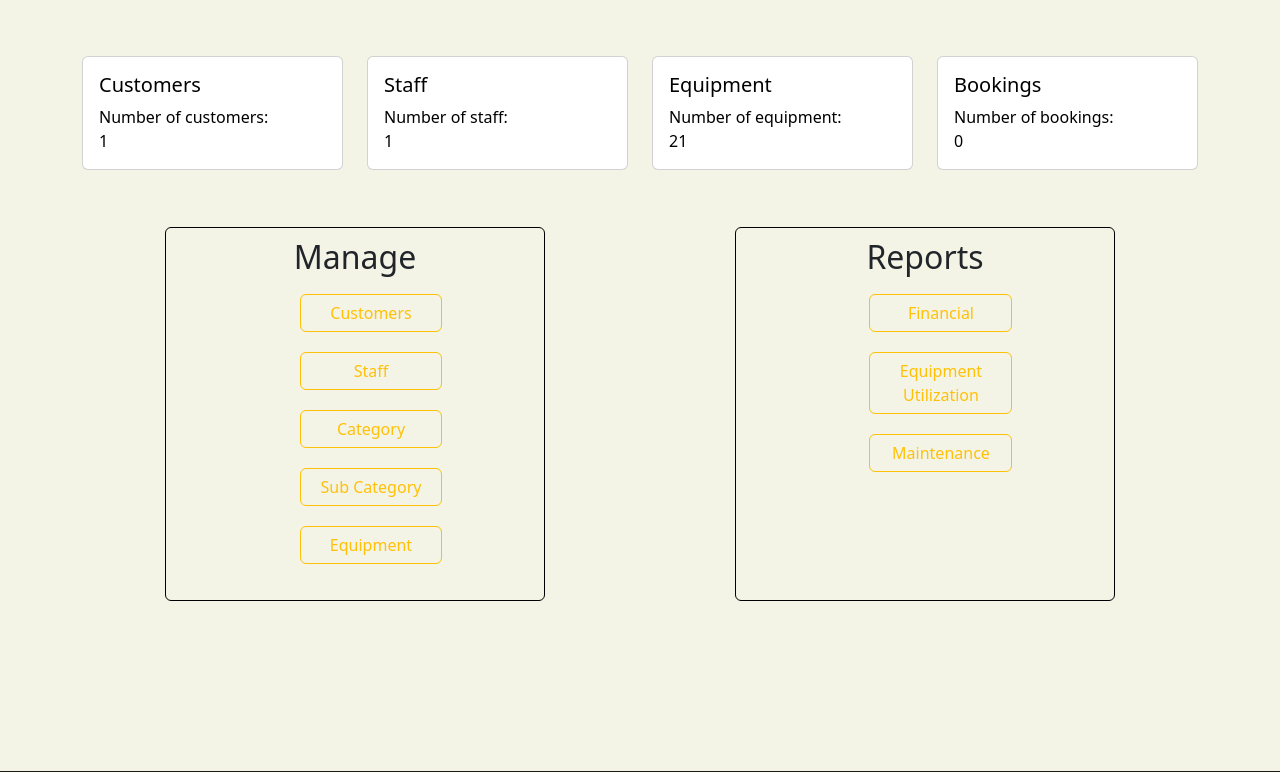
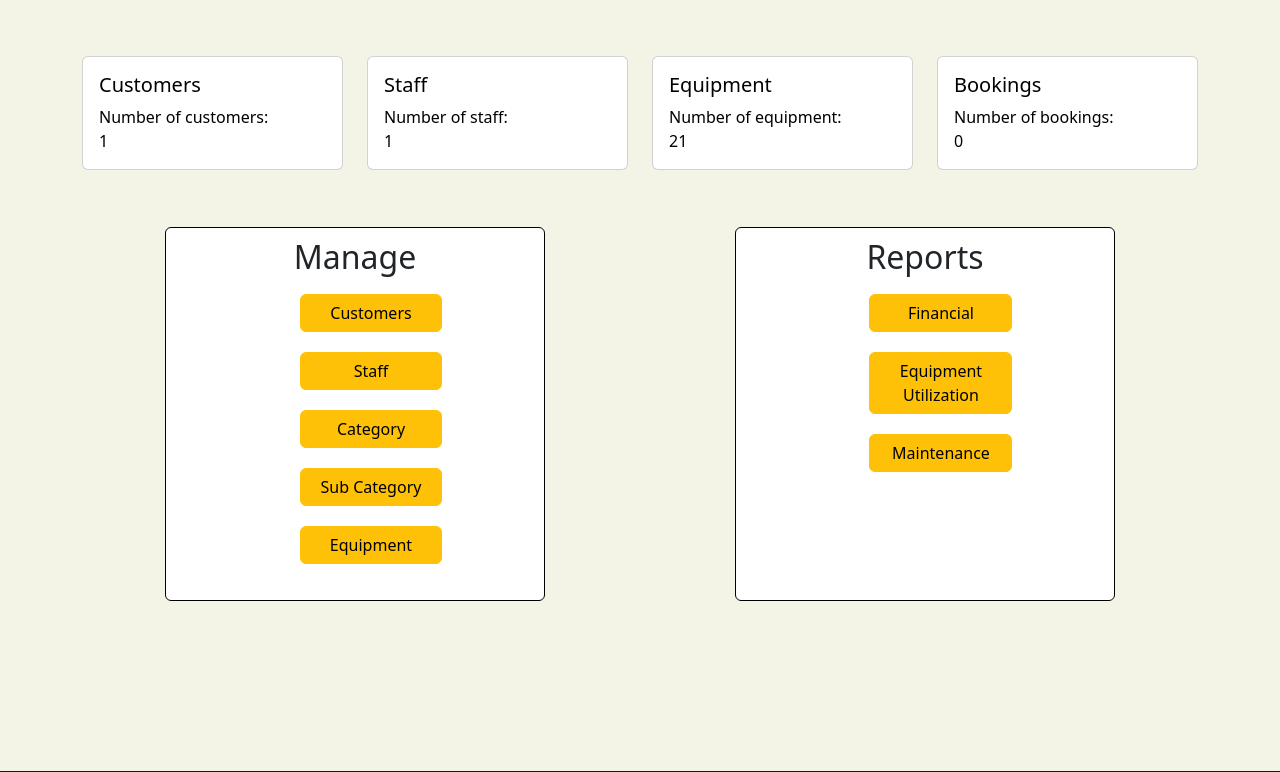
Before and after one commit to gaon5/agrihireApp, a Flask app: page /dashboard in a window 1280 px wide. Shown: the part 275-1047 px from the top of the page. Run offline with Flask 3, Linux system fonts and the light colour scheme; the visitor is signed in with stand-in values (Sample User, id 1); data comes from the database, SQL or seed files in the repository; data that the repository does not hold is empty.

Commit message:
update dashboard css

```diff
--- a/app/templates/admin/dashboard.html
+++ b/app/templates/admin/dashboard.html
@@ -30,6 +30,7 @@
 
         .btn {
             width: 50%;
+            color: black;
         }
 
         .column {
@@ -40,6 +41,7 @@
             padding: 10px;
             margin: 5% auto;
             box-sizing: border-box;
+            background-color: #ffffff;
         }
 
         .row::after {
@@ -105,20 +107,20 @@
             <div class="column rounded">
                 <h2>Manage</h2>
                 <ul id="remove">
-                    <li><a href="{{ url_for('manage_customer') }}"><button type="button" class="btn btn-outline-warning ">Customers</button></a></li>
-                    <li><a href="{{ url_for('manage_staff') }}"><button type="button" class="btn btn-outline-warning ">Staff</button></a></li>
-                    <li><a href="{{ url_for('manage_category') }}"><button type="button" class="btn btn-outline-warning ">Category</button></a></li>
-                    <li><a href="{{ url_for('manage_subcategory') }}"><button type="button" class="btn btn-outline-warning ">Sub Category</button></a></li>
-                    <li><a href="#"><button type="button" class="btn btn-outline-warning ">Equipment</button></a></li>
+                    <li><a href="{{ url_for('manage_customer') }}"><button type="button" class="btn btn-warning ">Customers</button></a></li>
+                    <li><a href="{{ url_for('manage_staff') }}"><button type="button" class="btn btn-warning ">Staff</button></a></li>
+                    <li><a href="{{ url_for('manage_category') }}"><button type="button" class="btn btn-warning ">Category</button></a></li>
+                    <li><a href="{{ url_for('manage_subcategory') }}"><button type="button" class="btn btn-warning ">Sub Category</button></a></li>
+                    <li><a href="#"><button type="button" class="btn btn-warning ">Equipment</button></a></li>
                 </ul>
             </div>
 
             <div class="column rounded">
                 <h2>Reports</h2>
                 <ul id="remove">
-                    <li><a href="{{ url_for('financial_report') }}"><button type="button" class="btn btn-outline-warning ">Financial</button></a></li>
-                    <li><a href="{{ url_for('equipment_report') }}"><button type="button" class="btn btn-outline-warning ">Equipment Utilization</button></a></li>
-                    <li><a href="{{ url_for('maintenance_report') }}"><button type="button" class="btn btn-outline-warning ">Maintenance</button></a></li>
+                    <li><a href="{{ url_for('financial_report') }}"><button type="button" class="btn btn-warning ">Financial</button></a></li>
+                    <li><a href="{{ url_for('equipment_report') }}"><button type="button" class="btn btn-warning ">Equipment Utilization</button></a></li>
+                    <li><a href="{{ url_for('maintenance_report') }}"><button type="button" class="btn btn-warning ">Maintenance</button></a></li>
                 </ul>
             </div>
         </div>
```
Also changed, not shown: app/templates/staff/dashboard.html (+9 -8 lines).
